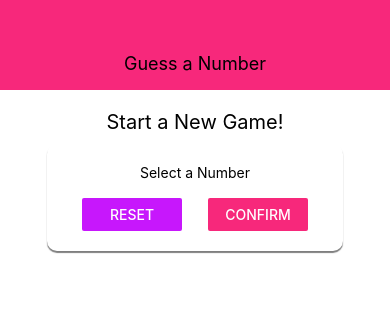
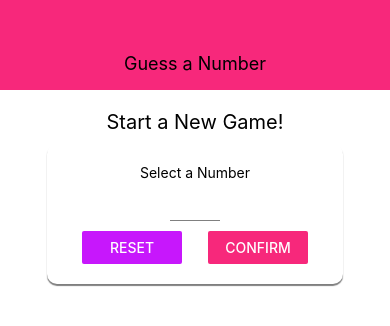
Before and after one commit to alexis791/guessing_number, a React Native app: screen / in a window 390 px wide. Shown: the top 326 px of the page. Built offline with nearby package versions, Linux system fonts and the light colour scheme.

Commit message:
Creating and Adding style to Input component

```diff
--- /dev/null
+++ b/components/Input.js
@@ -0,0 +1,17 @@
+import React from 'react'
+import { TextInput, StyleSheet } from 'react-native'
+
+const Input = props => {
+  return <TextInput {...props} style={{...styles.input, ...props.style}} />
+}
+
+const styles = StyleSheet.create({
+  input: {
+    height: 30,
+    borderBottomColor: 'grey',
+    borderBottomWidth: 1,
+    marginVertical: 10
+  }
+})
+
+export default Input
--- a/screens/StartGameScreen.js
+++ b/screens/StartGameScreen.js
@@ -2,6 +2,7 @@
 import { View, Text, StyleSheet, TextInput, Button } from 'react-native'
 
 import Card from '../components/Card'
+import Input from '../components/Input'
 import Colors from '../constants/colors'
 
 const StartGameScreen = props => {
@@ -10,7 +11,12 @@
       <Text style={styles.title}>Start a New Game!</Text>
       <Card style={styles.inputContainer}>
         <Text>Select a Number</Text>
-        <TextInput />
+        <Input style={styles.input}
+          blurOnSubmit autoCapitalize='none'
+          autoCorrect={false}
+          keyboardType='phone-pad'
+          maxLength={2}
+        />
         <View style={styles.buttonContainer}>
           <View style={styles.button}>
             <Button title="Reset" onPress={() => {}} color={Colors.secondary}/>
@@ -47,6 +53,10 @@
   },
   button: {
     width: 100
+  },
+  input: {
+    width: 50,
+    textAlign: 'center'
   }
 })
 
```
